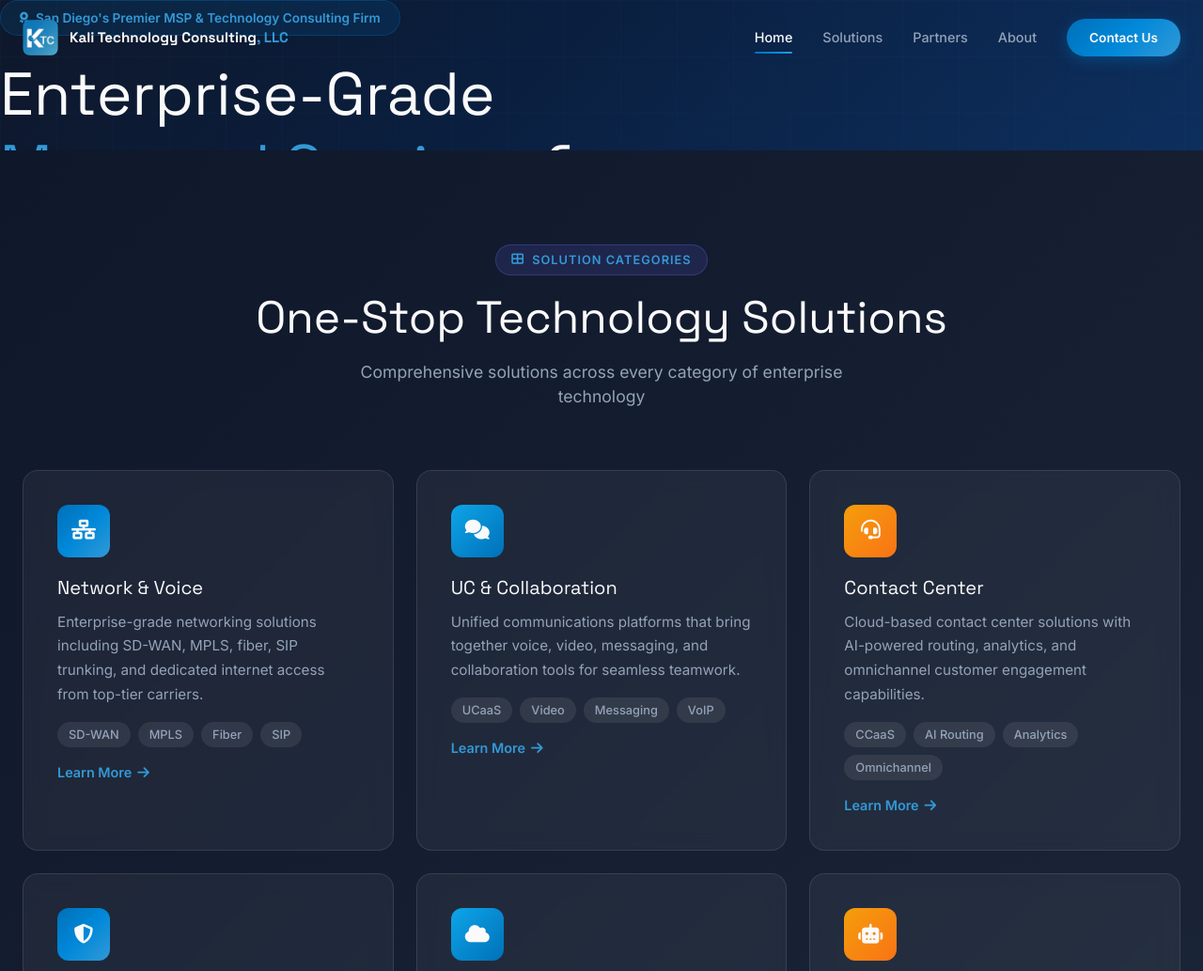
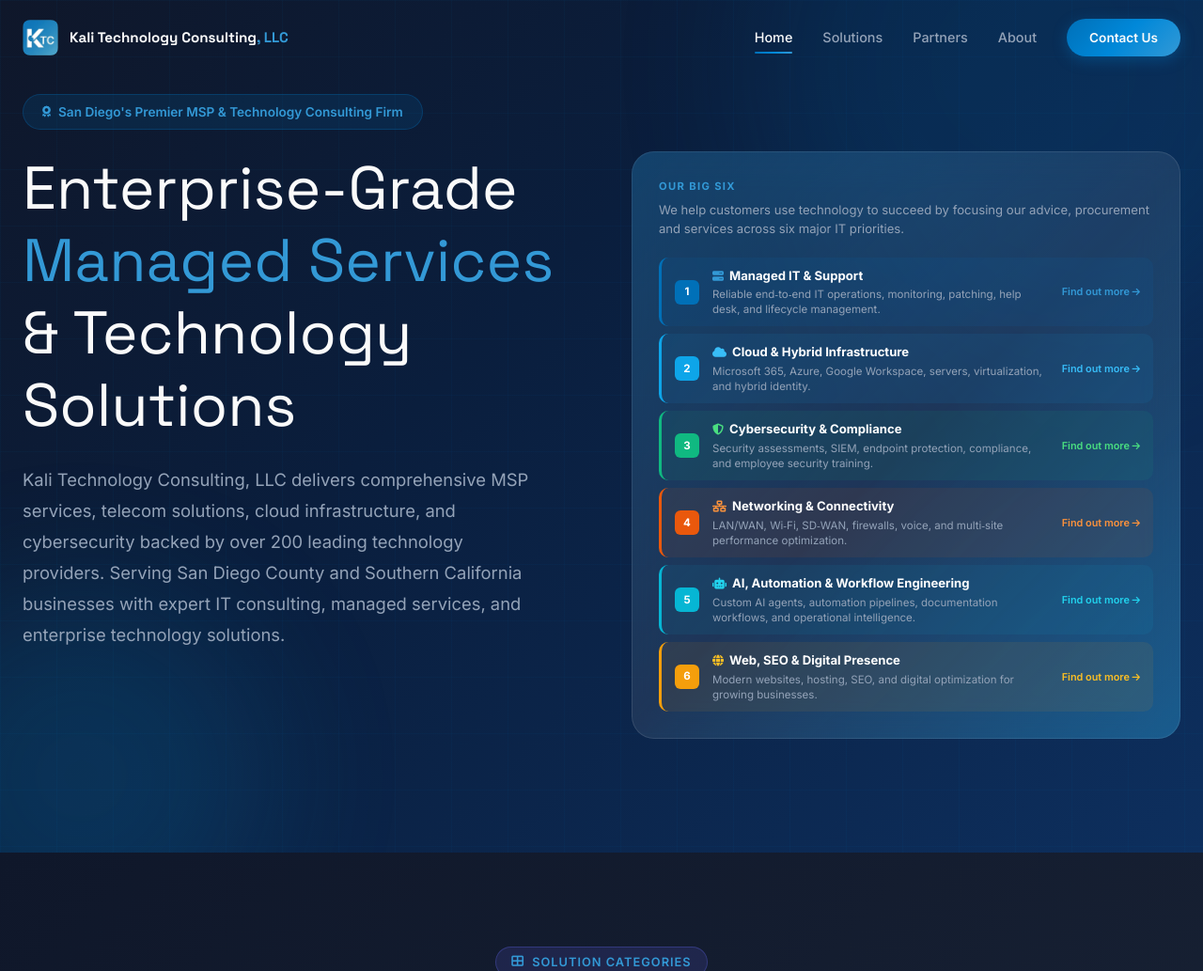
Before and after one commit to JalapenoTek/kalitc, a plain HTML site: page multipage/index.html in a window 1280 px wide. Shown: the top 1033 px of the page at 94% size. Drawn offline with nearby package versions, Linux system fonts and the light colour scheme.

Commit message:
Fix home page layout issues - restore proper hero section and Our Big Six display
- Fix 'San Diego's Premier MSP & Technology Consulting Firm' badge display
- Add proper hero-layout wrapper structure with correct positioning
- Move 'Our Big Six' back to original location in hero card
- Remove duplicate 'Our Big Six' section that was causing layout conflicts
- Restore hero-grid and background shapes to proper structure
- Fix hero-content and hero-visual layout positioning

```diff
--- a/multipage/index.html
+++ b/multipage/index.html
@@ -178,7 +178,12 @@
     <!-- Hero Section -->
     <section class="hero" role="banner" aria-label="Kali Technology Consulting - MSP Services Hero">
         <div class="container">
-            <div class="hero-grid">
+            <div class="hero-layout">
+                <div class="hero-grid"></div>
+                <div class="hero-bg-shapes">
+                    <div class="hero-shape hero-shape-1"></div>
+                    <div class="hero-shape hero-shape-2"></div>
+                </div>
                 <div class="hero-content">
                     <div class="hero-badge">
                         <i class="fas fa-award"></i> San Diego's Premier MSP & Technology Consulting Firm
@@ -229,11 +234,11 @@
                                 <a href="solutions.html#cloud" style="font-size: 0.68rem; color: #38bdf8; white-space: nowrap; align-self: center; text-decoration: none; font-weight: 600;">Find out more <i class="fas fa-arrow-right" style="font-size: 0.6rem;"></i></a>
                             </div>
                             <!-- 3 green -->
-                            <div class="big6-item" style="display: flex; align-items: center; gap: 14px; padding: 10px 14px; background: rgba(22,163,74,0.08); border-radius: 10px; border-left: 3px solid #16a34a;">
-                                <div style="min-width: 26px; height: 26px; background: #16a34a; border-radius: 6px; display: flex; align-items: center; justify-content: center; font-size: 0.72rem; font-weight: 700; color: #fff; flex-shrink: 0;">3</div>
+                            <div class="big6-item" style="display: flex; align-items: center; gap: 14px; padding: 10px 14px; background: rgba(16,185,129,0.08); border-radius: 10px; border-left: 3px solid #10b981;">
+                                <div style="min-width: 26px; height: 26px; background: #10b981; border-radius: 6px; display: flex; align-items: center; justify-content: center; font-size: 0.72rem; font-weight: 700; color: #fff; flex-shrink: 0;">3</div>
                                 <div style="flex: 1;">
-                                    <div style="font-size: 0.82rem; font-weight: 700; color: #fff; margin-bottom: 2px;"><i class="fas fa-shield-alt" style="color: #4ade80; margin-right: 6px; font-size: 0.75rem;"></i>Cybersecurity &amp; Zero Trust</div>
-                                    <div style="font-size: 0.72rem; color: #94a3b8; line-height: 1.4;">Identity protection, MFA/Conditional Access, email security, endpoint hardening, and governance.</div>
+                                    <div style="font-size: 0.82rem; font-weight: 700; color: #fff; margin-bottom: 2px;"><i class="fas fa-shield-alt" style="color: #4ade80; margin-right: 6px; font-size: 0.75rem;"></i>Cybersecurity &amp; Compliance</div>
+                                    <div style="font-size: 0.72rem; color: #94a3b8; line-height: 1.4;">Security assessments, SIEM, endpoint protection, compliance, and employee security training.</div>
                                 </div>
                                 <a href="solutions.html#security" style="font-size: 0.68rem; color: #4ade80; white-space: nowrap; align-self: center; text-decoration: none; font-weight: 600;">Find out more <i class="fas fa-arrow-right" style="font-size: 0.6rem;"></i></a>
                             </div>
@@ -265,7 +270,6 @@
                                 <a href="solutions.html#web" style="font-size: 0.68rem; color: #fbbf24; white-space: nowrap; align-self: center; text-decoration: none; font-weight: 600;">Find out more <i class="fas fa-arrow-right" style="font-size: 0.6rem;"></i></a>
                             </div>
                         </div>
-
                     </div>
                 </div>
             </div>
```
